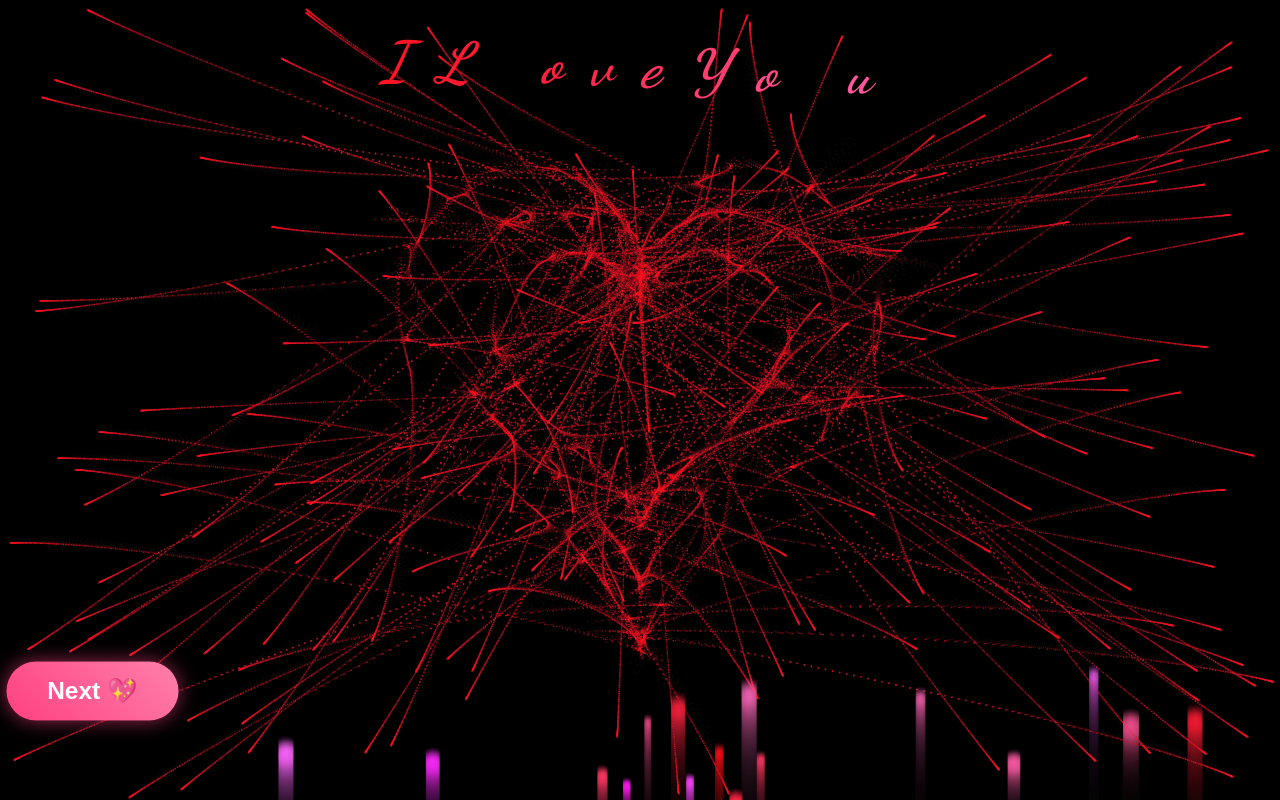
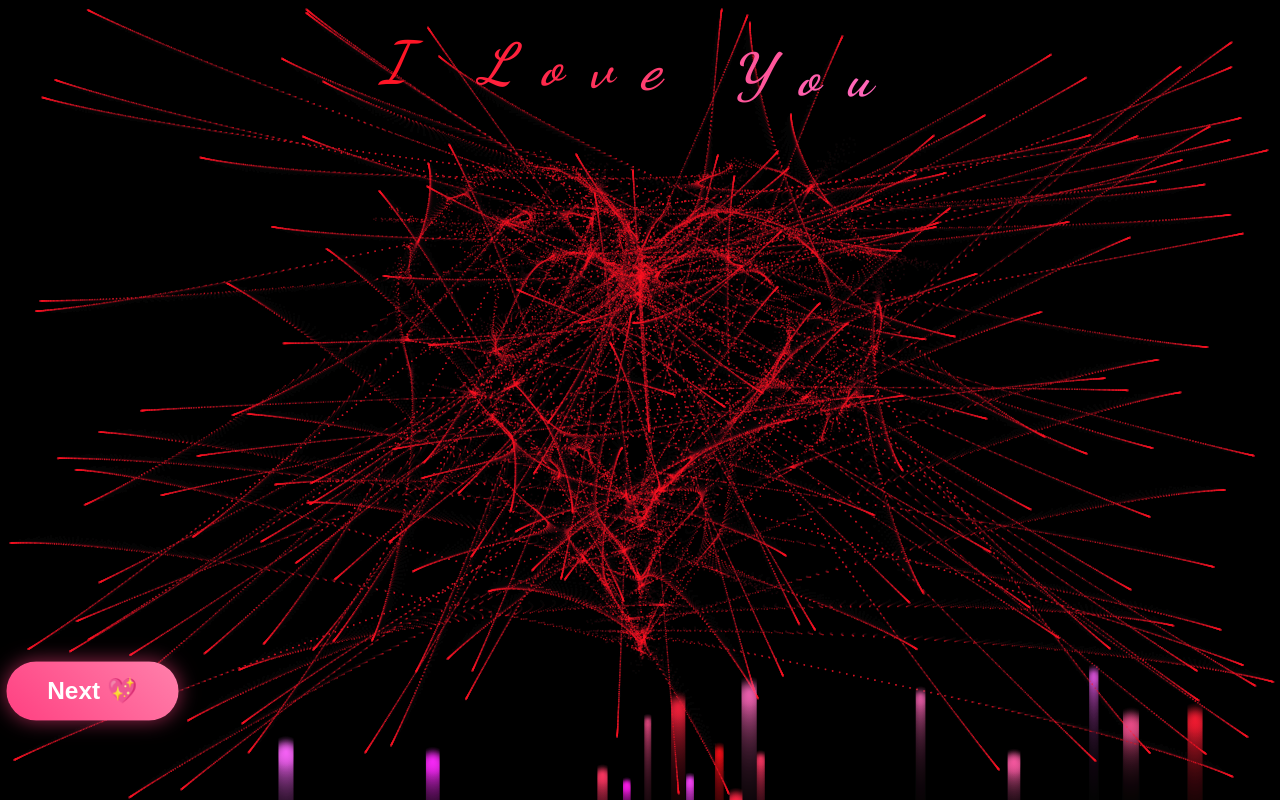
Before and after one commit to mramitx/Ms-Janvi-s-Special-Day, a plain HTML site: page main_sub1/index2.html in a window 1280 px wide. Drawn offline with Linux system fonts and the light colour scheme; animation ran at ten frames a second.

Commit message:
Update index2.html

```diff
--- a/main_sub1/index2.html
+++ b/main_sub1/index2.html
@@ -127,9 +127,9 @@
   </script>
 
   <div id="love-message">
-    <span>I</span><span>L</span>
-    <span>o</span><span>v</span><span>e</span><span>Y</span><span>o</span>
-    <span>u</span><span></span><span></span>
+    <span>I</span><span> </span>
+    <span>L</span><span>o</span><span>v</span><span>e</span><span> </span>
+    <span>Y</span><span>o</span><span>u</span>
 
   </div>
 
```
